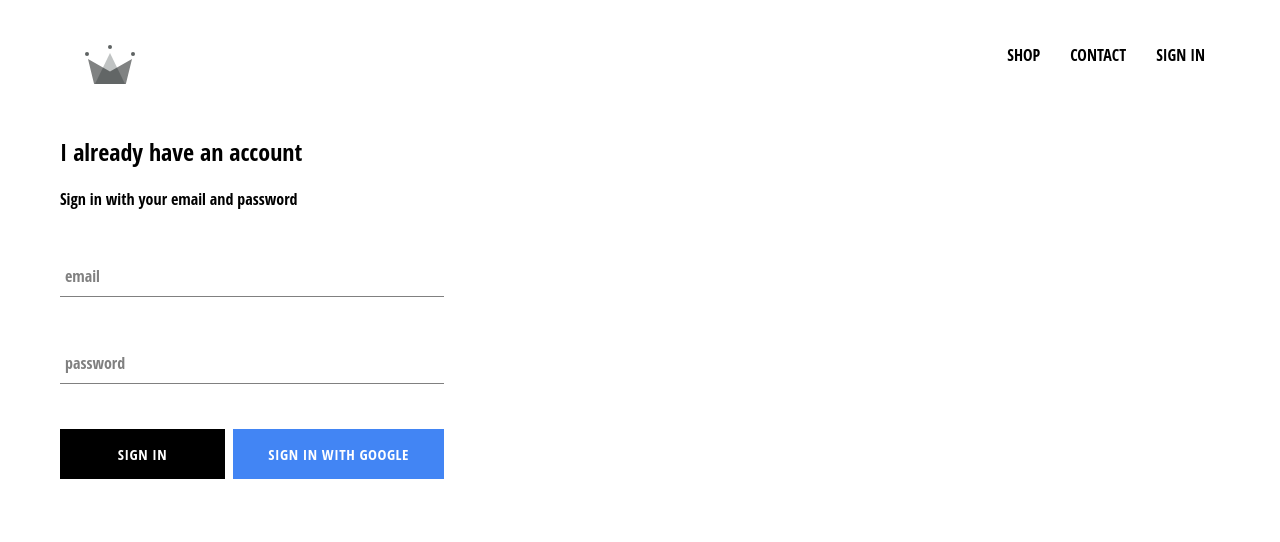
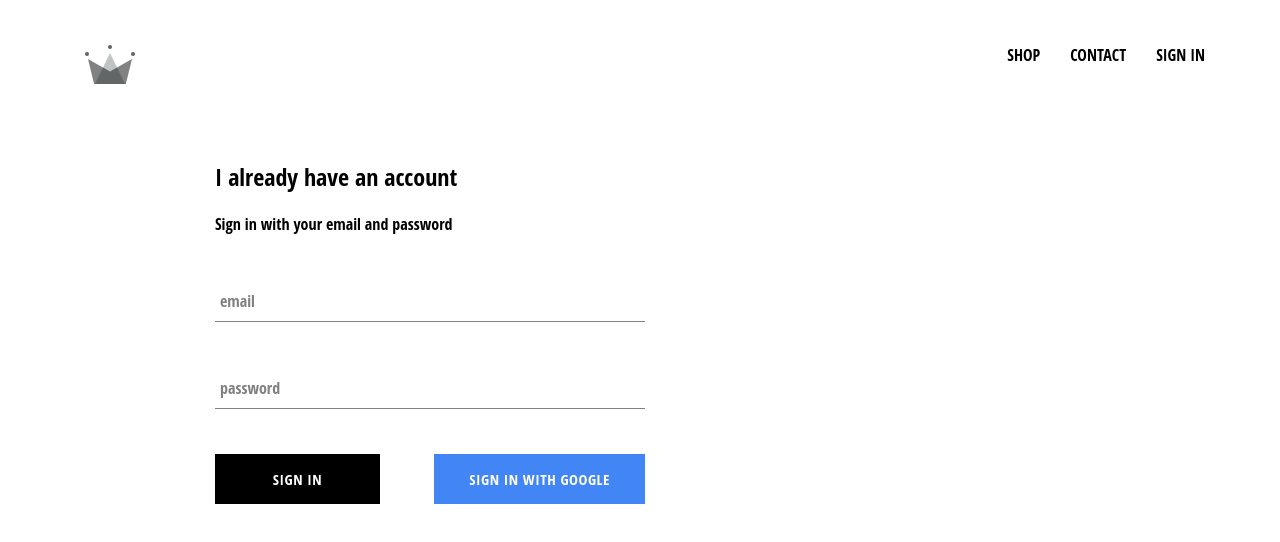
Before and after one commit to Srutip04/Fashlux, a React (Create React App) app: page /signin in a window 1280 px wide. Shown: the top 542 px of the page. Built offline with nearby package versions, Linux system fonts and the light colour scheme; no server answers; a web font is replaced by a local one.

Commit message:
modified some styles

```diff
--- a/src/components/custom-button/custom-button.styles.scss
+++ b/src/components/custom-button/custom-button.styles.scss
@@ -13,6 +13,7 @@
     font-weight: bolder;
     border: none;
     cursor: pointer;
+
 
     &:hover {
         background-color: white;
--- a/src/components/sign-in/sign-in.styles.scss
+++ b/src/components/sign-in/sign-in.styles.scss
@@ -1,5 +1,5 @@
 .sign-in{
-    width:30vw;
+    width: 430px;
     display: flex;
     flex-direction: column;
 
--- a/src/pages/sign-in-and-sign-up-page/sign-in-and-sign-up-page.styles.scss
+++ b/src/pages/sign-in-and-sign-up-page/sign-in-and-sign-up-page.styles.scss
@@ -0,0 +1,6 @@
+.sign-in-and-sign-up {
+    width: 850px;
+    display: flex;
+    justify-content: space-between;
+    margin: 50px auto;
+}
```
